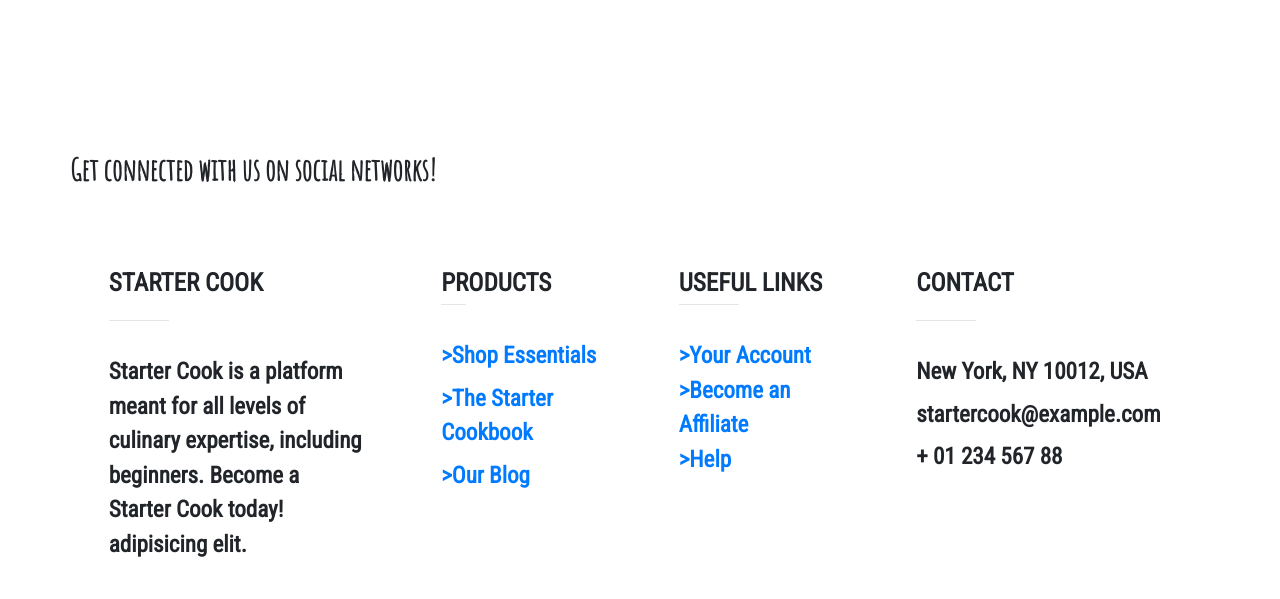
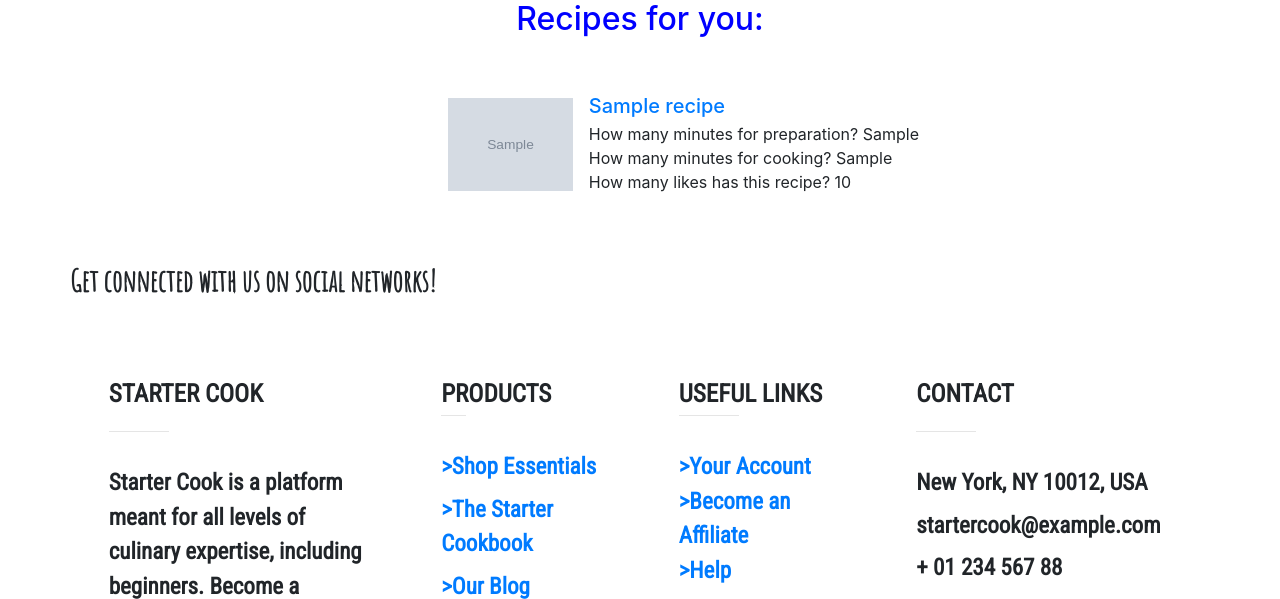
Before and after one commit to Alyssa-rivera/starter-cook, a Flask app: template templates/found_recipe.html in a window 1280 px wide. Shown: the part 96-695 px from the top of the page. Run offline with Flask 2, Linux system fonts and the light colour scheme; the template is opened without the code that fills it: most values are stand-ins (such as "Sample title", 1, 10 or a date in 2020); grey boxes marked "Sample" are stand-in pictures; some libraries are stand-ins or nearby versions; some web fonts are replaced.

Commit message:
recipe api added

```diff
--- a/app.py
+++ b/app.py
@@ -100,16 +100,71 @@ def restaurant():
 #         return "error"
 
 
-# Recipe API
-# recipe_response = requests.get('https://api.spoonacular.com/recipes/complexSearch').json()
-# app.config['RECIPE_KEY'] = os.getenv("f72d5cb516fe4796aa7d61932e477990")
-# def recipe():
-#     if request.method == 'POST':
-#         recipe_choice = request.form['recipechoice']
-#         source = requests.get(mychoice, response, headers=headers, params=querystring)
-#         return render_template(".html", time = datetime.now(), source=source)
-#     else:
-#         return "error"
+# ________________________________________Routes section API/Recipes________________________________________________________
+
+
+url = "https://spoonacular-recipe-food-nutrition-v1.p.rapidapi.com/"
+
+headers = {
+  'x-rapidapi-host': "spoonacular-recipe-food-nutrition-v1.p.rapidapi.com",
+  'x-rapidapi-key': "<6d30ff627cmshb1d1c2c1a6c7772p12ae7bjsn36026cb0df56>",
+  }
+
+random_joke = "food/jokes/random"
+find = "recipes/findByIngredients"
+randomFind = "recipes/random"
+
+@app.route('/recipesearch', methods=['POST', 'GET'])
+def search_page():
+    if request.method == 'POST':
+        my_ingr = request.form['Ingredients']
+        source = requests.get(my_ingr, app.config['6d30ff627cmshb1d1c2c1a6c7772p12ae7bjsn36026cb0df56'])
+        return render_template("search.html", source=source)
+    else:
+        return "error"
+#   joke_response = str(requests.request("GET", url + random_joke, headers=headers).json()['text'])
+#   return render_template('search.html')
+
+#  joke=joke_response - add to parameters?
+
+if __name__ == '__main__':
+  app.run()
+
+# Retrieves a results list of recipes
+@app.route('/recipes')
+# def get_recipes( )
+def get_recipes():
+  if (str(request.args['ingredients']).strip() != ""):
+      # If there is a list of ingredients -> list
+      querystring = {"number":"5","ranking":"1","ignorePantry":"false","ingredients":request.args['ingredients']}
+      response = requests.request("GET", url + find, headers=headers, params=querystring).json()
+      return render_template('found_recipe.html', recipes=response)
+  else:
+      # Random recipes
+      querystring = {"number":"5"}
+      response = requests.request("GET", url + randomFind, headers=headers, params=querystring).json()
+      print(response)
+      return render_template('found_recipe.html', recipes=response)
+
+# Retrieves specific recipe
+@app.route('/recipe')
+def get_recipe():
+  recipe_id = request.args['id']
+  recipe_info_endpoint = "recipes/{0}/information".format(recipe_id)
+  ingedientsWidget = "recipes/{0}/ingredientWidget".format(recipe_id)
+  equipmentWidget = "recipes/{0}/equipmentWidget".format(recipe_id)
+  recipe_info = requests.request("GET", url + recipe_info_endpoint, headers=headers).json()
+
+  recipe_headers = {
+      'x-rapidapi-host': "spoonacular-recipe-food-nutrition-v1.p.rapidapi.com",
+      'x-rapidapi-key': "<6d30ff627cmshb1d1c2c1a6c7772p12ae7bjsn36026cb0df56>",
+      'accept': "text/html"
+  }
+  querystring = {"defaultCss":"true", "showBacklink":"false"}
+  recipe_info['inregdientsWidget'] = requests.request("GET", url + ingedientsWidget, headers=recipe_headers, params=querystring).text
+  recipe_info['equipmentWidget'] = requests.request("GET", url + equipmentWidget, headers=recipe_headers, params=querystring).text
+
+  return render_template('recipe.html', recipe=recipe_info)
 
 # ________________________________________End Section of API_______________________________________________________
 @app.route('/type_of_recipe')
--- a/templates/found_recipe.html
+++ b/templates/found_recipe.html
@@ -1,7 +1,28 @@
-{% extends "base.html" %}
+{% extends 'base.html' %}
 
 {% block content %}
 
-<title></title>
-
+<h2 style="text-align: center"> <a href="/" style="text-decoration: none; color:blue"> Recipes for you: </a></h2>
+<div style="margin-left:35%;">
+<br></br>
+  <ul class="list-unstyled">
+      {% for recipe in recipes %}
+          <li class="media">
+              <img src="{{recipes['image']}}" class="align-self-center mr-3" alt="..." width="15%" height="15%">
+              <div class="media-body">
+                  <h5 class="mt-0 mb-1"><a href="/recipes?id={{ recipe['id'] }}">{{ recipes['title'] }}</a></h5>
+                  {% if 'likes' not in recipe %}
+                      How many minutes for preparation? {{recipes['preparationMinutes']}} <br>
+                      How many minutes for cooking? {{recipes['cookingMinutes']}}  <br>
+                      How many likes has this recipe? {{recipes['aggregateLikes']}}  <br>
+                  {% else %}
+                      How many your ingredients? {{recipes['usedIngredientCount']}} <br>
+                      How many missed ingredients? {{recipes['missedIngredientCount']}}  <br>
+                      How many likes has this recipe? {{recipes['likes']}}  <br>
+                  {% endif %}
+              </div>
+          </li> <br>
+      {% endfor %}
+  </ul>
+</div >
 {% endblock %}
```
Also changed, not shown: templates/recipe.html (added, +15 -0 lines), templates/recipehmpg.html (added, +20 -0 lines), templates/search.html (added, +20 -0 lines).
